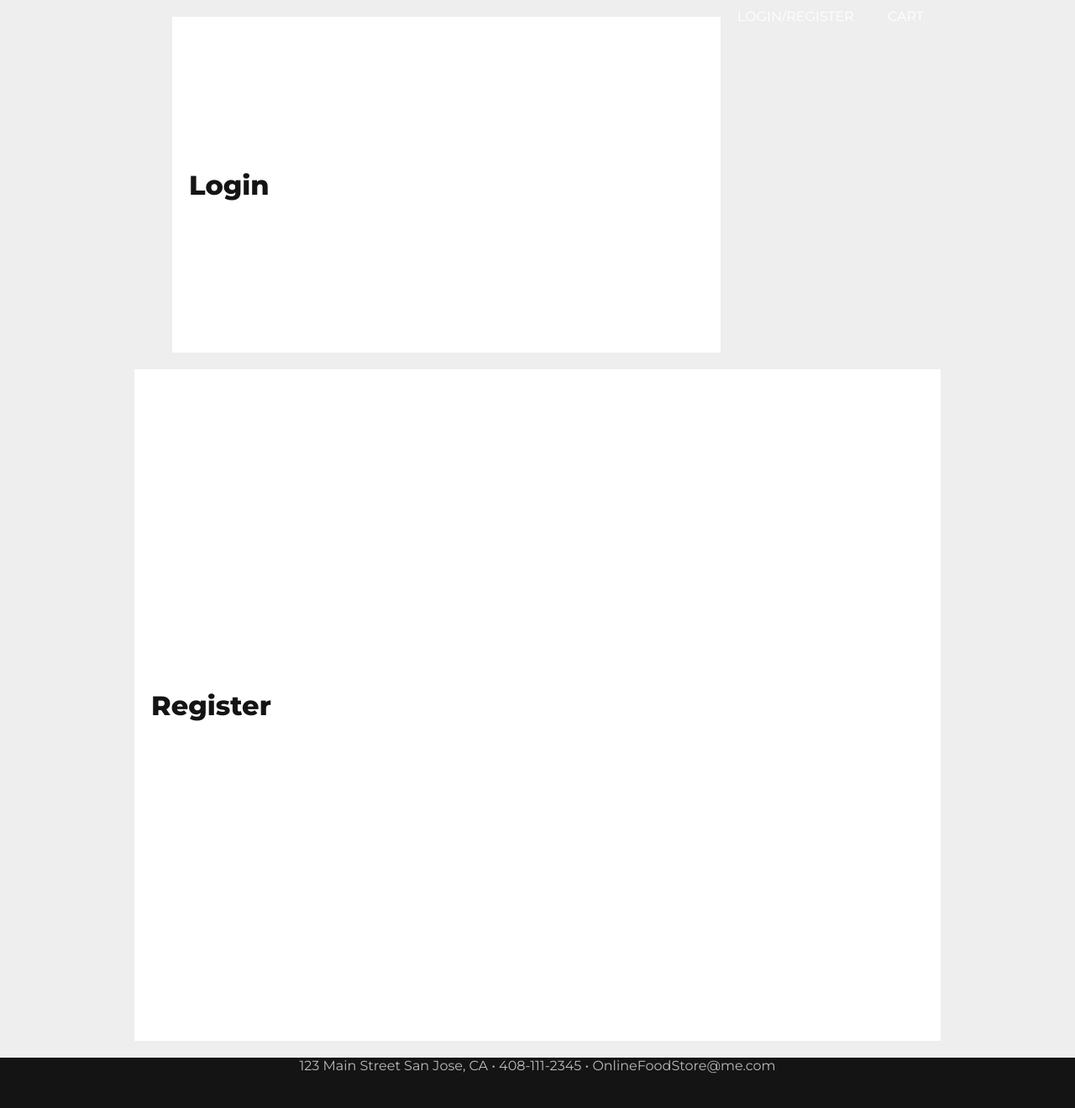
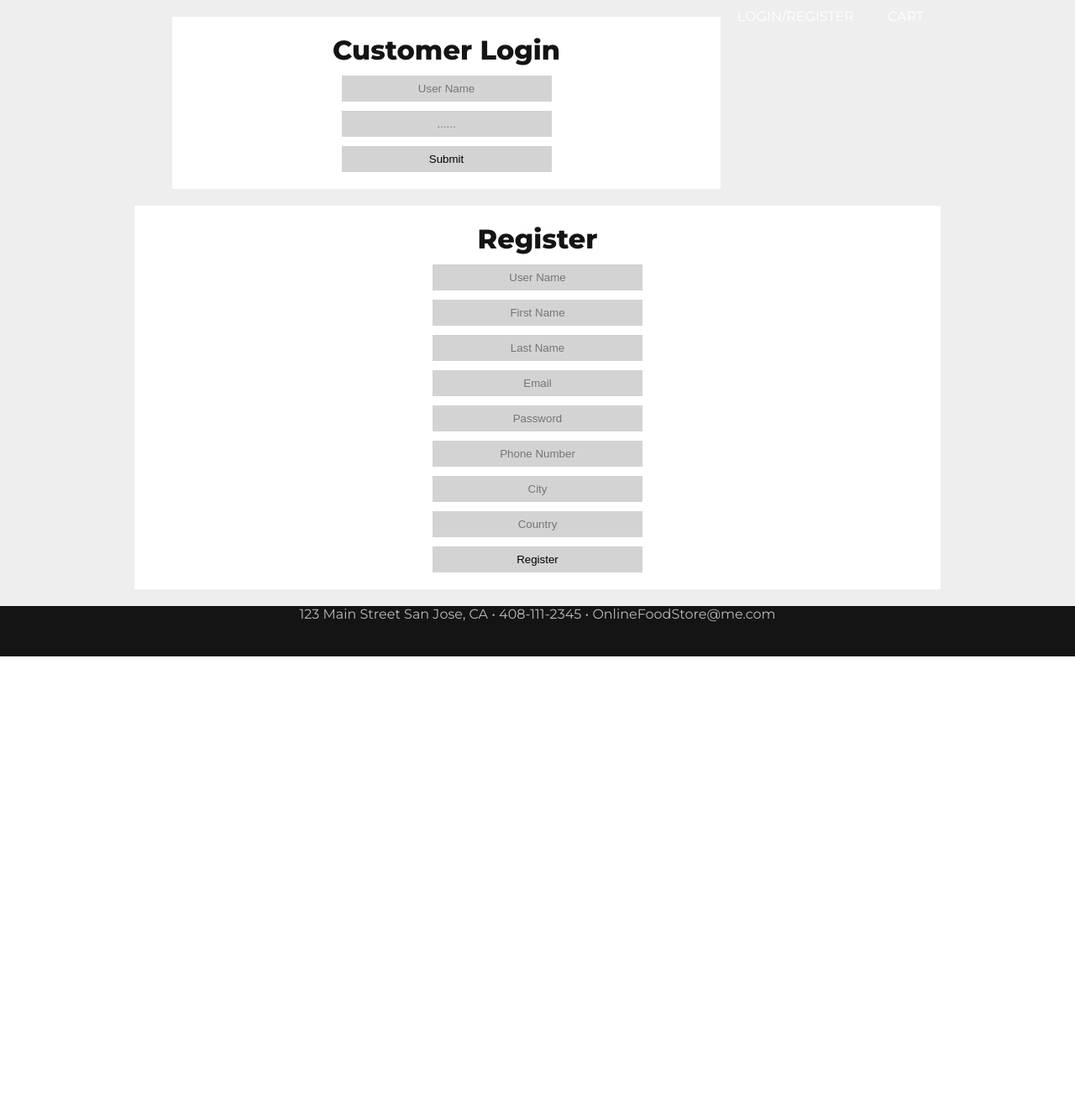
Before and after one commit to khtr9490/CMPE-131, a PHP site: page /login.php in a window 1280 px wide. Shown: the part 80-1400 px from the top of the page at 84% size. After the commit the page ends 862 px from the top, so only its background shows below. Run offline with PHP 8.4, Linux system fonts and the light colour scheme.

Commit message:
Add files via upload

```diff
--- /dev/null
+++ b/frontend/db.php
@@ -0,0 +1,17 @@
+<?php
+
+$servername = "localhost";
+$username = "root";
+$password = "";
+$db = "ecommerece";
+
+// Create connection
+$con = mysqli_connect($servername, $username, $password,$db);
+
+// Check connection
+if (!$con) {
+    die("Connection failed: " . mysqli_connect_error());
+}
+
+
+?>
--- a/frontend/index.php
+++ b/frontend/index.php
@@ -1,6 +1,6 @@
 <?php
   session_start();
-  include("../db.php");
+  include("db.php");
 
   if(isset($_POST["add"])){
     if(isset($_SESSION["cart"])){
--- a/frontend/login.css
+++ b/frontend/login.css
@@ -13,7 +13,7 @@
 }
 
 .login_tile {
-    height: 400px;
+    height: auto;
     width: 98;
     align-content: center;
     background-color: white;
@@ -29,7 +29,7 @@
 }
 
 .register_tile {
-    height: 800px;
+    height: auto;
     width: 98;
     align-content: center;
     background-color: white;
@@ -42,3 +42,37 @@
     font-weight: 800;
     font-size: 32px;
 }
+
+.password_title {
+  font-family: "Montserrat";
+  font-weight: 400;
+  font-size: 24px;
+}
+
+u1.list{
+  list-style-type: none;
+  text-align: center;
+}
+/******
+  If you delete widtth: 250px it centers for some reason
+*/
+u1.list li{
+  /*
+  width: 250px;
+  */
+}
+
+u1.list li input{
+  width: 250px;
+  text-align: center;
+  padding: 8px 0px;
+  border: none;
+  background-color: #d3d3d3;
+  border-radius 5px;
+}
+
+u1.list li input [type="button"]{
+  background-color: #4690fb;
+  color: #fff;
+
+}
--- a/frontend/login.php
+++ b/frontend/login.php
@@ -1,11 +1,15 @@
 <!DOCTYPE html>
+<?php
+  session_start();
+  include("db.php");
+  ?>
 <html>
 <head>
-  <title>Online Food Store</title>
+    <title>Food Store </title>
     <link href="https://fonts.googleapis.com/css?family=Montserrat:400,800&display=swap" rel="stylesheet">
     <link rel="stylesheet" href="styles.css">
     <link rel="stylesheet" href="login.css">
-<head>
+</head>
 <body>
   <div class="header";>
     <div class="inner_header";>
@@ -31,16 +35,40 @@
       <div class="inner_login_content">
           <div class="login_tile">
               <div class="login_title">
-            <a>Login</a>
+                <u1 class="list">
+                  <form action="authenticate.php" method="post">
+                    <li>Customer Login</li>
+                    <li><input type="username" id="username" name="username" placeholder="User Name"></li>
+                    <li><input type="password" id="password" name="password" placeholder="......"></li>
+                    <li><input type="submit" name="Submit" value="Submit"></li>
+                  </form>
+                </u1>
               </div>
           </div>
       <div class="register_tile">
-            <div class="register_title">
-            <a>Register</a>
+
+            <div class="login_title">
+              <u1 class="list">
+                <form action="adduser.php" method="post"
+                  <li>Register</li>
+                  <li><input type="user_name" id="user_name" name="user_name" placeholder="User Name"></li>
+                  <li><input type="first_name" id="first_name" name="first_name" placeholder="First Name"></li>
+                  <li><input type="last_name" id="last_name" name="last_name" placeholder="Last Name"></li>
+                  <li><input type="email" id="email" name="email" placeholder="Email"></li>
+                  <li><input type="password" id="password" name="password" placeholder="Password"></li>
+                  <li><input type="phone" id="phone" name="phone" placeholder="Phone Number"></li>
+                  <li><input type="city" id="city" name="city" placeholder="City"></li>
+                  <li><input type="country" id="country" name="country" placeholder="Country"></li>
+                  <li><input type="submit" name="submit" value="Register"></li>
+                </form>
+              </u1>
+            </div>
+
         </div>
       </div>
   </div>
-</div>
+
+
 
 
 
@@ -53,5 +81,3 @@
     </div>
   </div>
 </body>
-
-</html>
```
Also changed, not shown: frontend/adduser.php (added, +28 -0 lines), frontend/authenticate.php (added, +56 -0 lines). Lines whose indentation alone changed are shown as unchanged.
